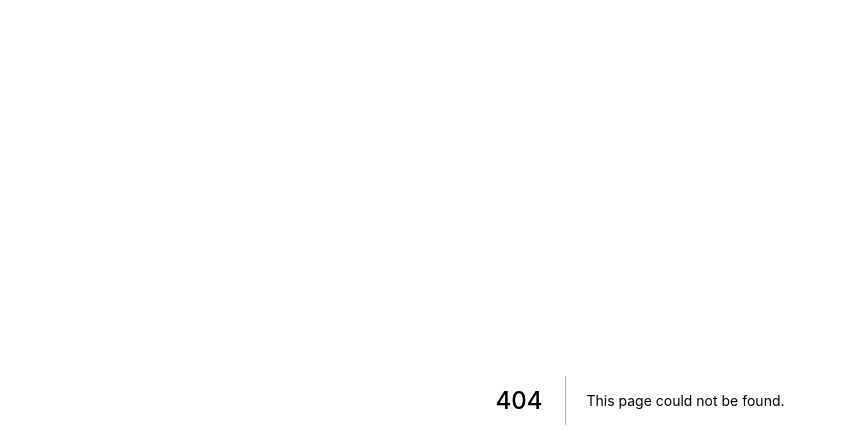
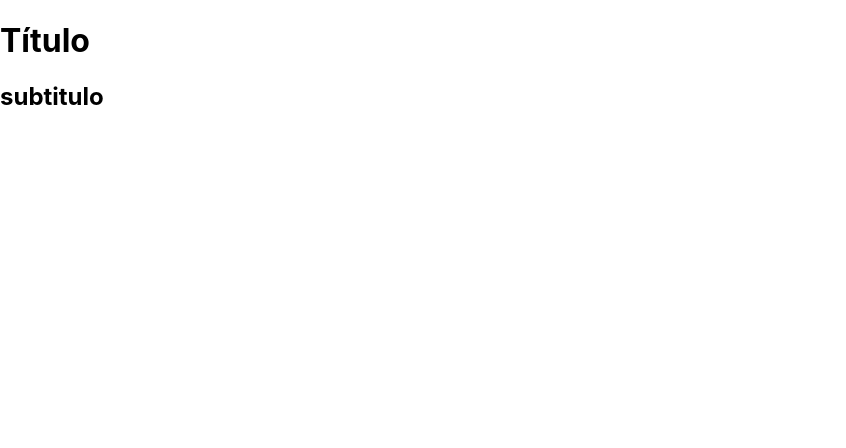
Before and after one commit to israelbulcaotavares/revisao-react-nextjs, a Next.js app: page /basicos/usandoTitulo in a window 1280 px wide. Before the commit this address had no page. Shown: the top 448 px of the page, without its empty margins (0-846 px from the left). Built offline with nearby package versions, Linux system fonts and the light colour scheme.

Commit message:
Usando Componente

```diff
--- /dev/null
+++ b/components/Titulo.jsx
@@ -0,0 +1,10 @@
+
+
+export default function Titulo() {
+  return (
+    <>
+      <h1>Título</h1>
+      <h2>subtitulo</h2>
+    </>
+  );
+}
--- /dev/null
+++ b/pages/basicos/Teste.jsx
@@ -0,0 +1,3 @@
+export default function teste(){
+    return <h1>Teste</h1>
+}
--- /dev/null
+++ b/pages/basicos/usandoTitulo.jsx
@@ -0,0 +1,10 @@
+import Titulo from "../../components/Titulo";
+
+
+export default function usandoTitulo(){
+    return(
+        <div>
+            <Titulo/>
+        </div>
+    )
+}
```
